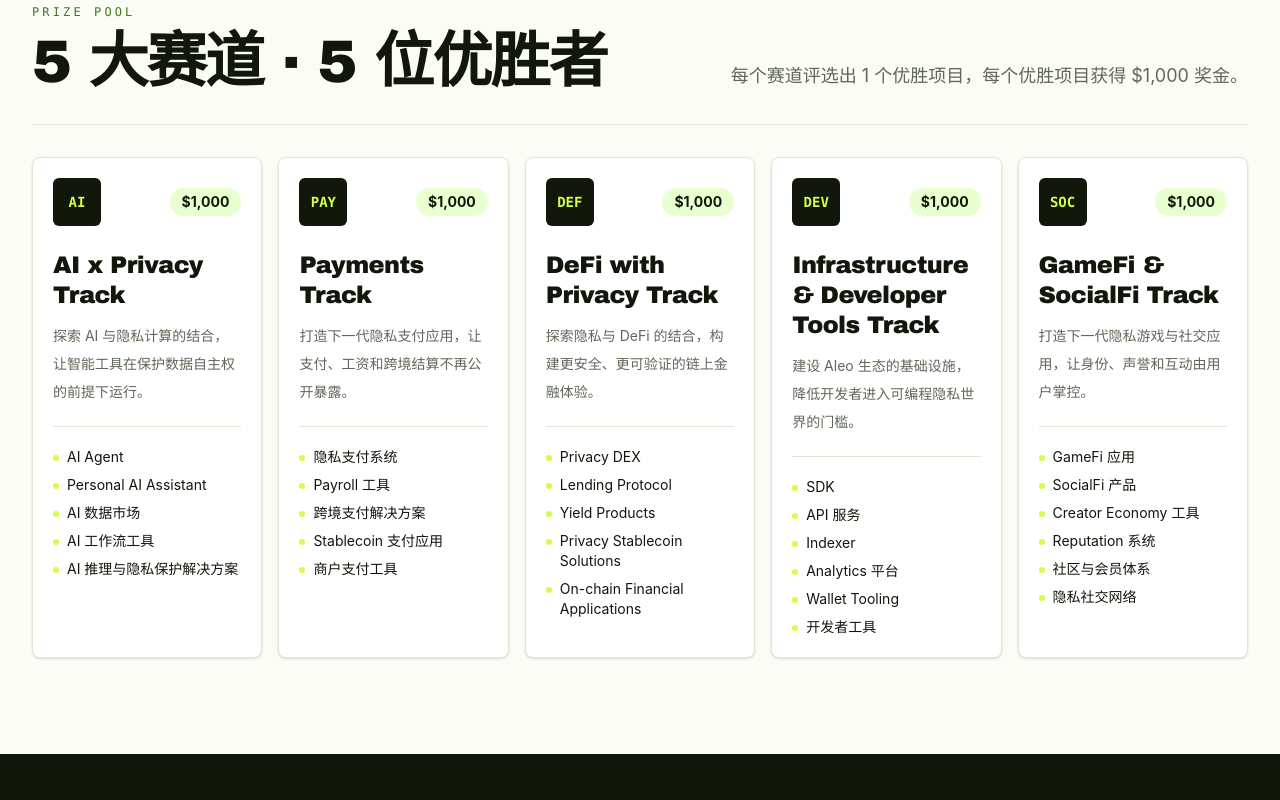
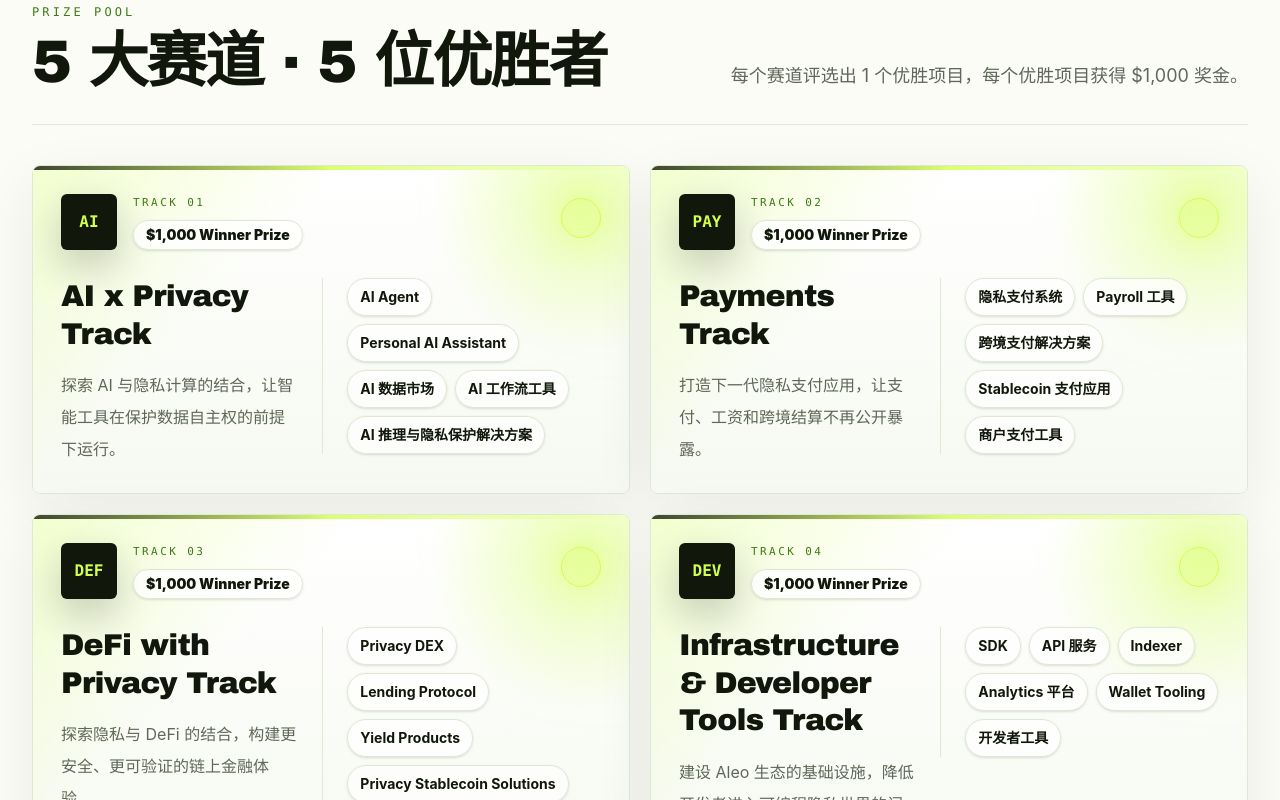
Before and after one commit to dajiangjunok/aleo-hackathon, a Next.js app: page / in a window 1280 px wide. Shown: the part 1720-2520 px from the top of the page. Built offline with nearby package versions, Linux system fonts and the light colour scheme.

Commit message:
style: prize pool

```diff
--- a/src/app/page.tsx
+++ b/src/app/page.tsx
@@ -367,34 +367,58 @@
             </p>
           </div>
 
-          <div className="mt-8 grid items-stretch gap-4 sm:grid-cols-2 lg:grid-cols-3 xl:grid-cols-5">
-            {tracks.map((track) => (
+          <div className="mt-10 grid items-stretch gap-5 lg:grid-cols-2">
+            {tracks.map((track, index) => (
               <article
                 key={track.title}
-                className="flex h-full flex-col rounded-[8px] border border-[var(--line)] bg-white p-5 shadow-sm transition duration-300 hover:-translate-y-1 hover:border-[var(--aleo-green)] hover:shadow-[0_22px_70px_rgba(17,23,11,0.1)]"
+                className={`group relative isolate flex h-full overflow-hidden rounded-[8px] border border-[var(--line)] bg-white/90 shadow-[0_18px_60px_rgba(17,23,11,0.07)] transition duration-300 hover:-translate-y-1 hover:border-[var(--aleo-green)] hover:shadow-[0_28px_90px_rgba(17,23,11,0.13)] ${
+                  index === tracks.length - 1 ? "lg:col-span-2" : ""
+                }`}
               >
-                <div className="flex items-center justify-between gap-3">
-                  <span className="grid size-12 place-items-center rounded-[6px] bg-[var(--ink)] font-mono text-sm font-bold text-[var(--aleo-green)]">
+                <div className="absolute inset-0 -z-10 bg-[linear-gradient(135deg,rgba(209,255,76,0.28),transparent_34%),radial-gradient(circle_at_92%_12%,rgba(209,255,76,0.34),transparent_24%),linear-gradient(180deg,#fff,rgba(241,246,233,0.64))]" />
+                <div className="absolute inset-x-0 top-0 h-1 bg-[linear-gradient(90deg,var(--ink),var(--aleo-green),transparent)] opacity-80" />
+                <div className="absolute right-0 top-0 -z-10 size-32 translate-x-10 -translate-y-10 rounded-full bg-[var(--aleo-green)]/30 blur-3xl transition duration-300 group-hover:bg-[var(--aleo-green)]/45" />
+
+                <div className="flex w-full flex-col p-6 sm:p-7">
+                  <div className="flex items-start justify-between gap-4">
+                    <div className="flex items-center gap-4">
+                      <span className="grid size-14 place-items-center rounded-[6px] bg-[var(--ink)] font-mono text-base font-black text-[var(--aleo-green)] shadow-[0_16px_40px_rgba(17,23,11,0.22)]">
                         {track.key}
                       </span>
-                  <span className="rounded-full bg-[var(--green-soft)] px-3 py-1 text-sm font-bold text-[var(--ink)]">
-                    $1,000
+                      <div>
+                        <p className="font-mono text-[11px] uppercase tracking-[0.22em] text-[var(--green-deep)]">
+                          Track {String(index + 1).padStart(2, "0")}
+                        </p>
+                        <span className="mt-2 inline-flex rounded-full border border-[var(--line)] bg-white/80 px-3 py-1 text-sm font-black text-[var(--ink)] shadow-sm">
+                          $1,000 Winner Prize
                         </span>
                       </div>
-                <h3 className="mt-6 font-display text-2xl font-black leading-tight tracking-tight sm:min-h-[3.75rem]">
+                    </div>
+                    <span className="mt-1 hidden h-10 w-10 shrink-0 rounded-full border border-[var(--aleo-green)] bg-[var(--aleo-green)]/25 shadow-[0_0_35px_rgba(209,255,76,0.45)] sm:block" />
+                  </div>
+
+                  <div className="mt-7 grid flex-1 gap-6 lg:grid-cols-[0.92fr_1.08fr] lg:items-start">
+                    <div>
+                      <h3 className="font-display text-3xl font-black leading-tight tracking-tight text-[var(--ink)]">
                         {track.title}
                       </h3>
-                <p className="mt-3 text-sm leading-7 text-[var(--muted)] sm:min-h-[5.25rem]">
+                      <p className="mt-4 text-base leading-8 text-[var(--muted)]">
                         {track.summary}
                       </p>
-                <ul className="mt-5 space-y-2 border-t border-[var(--line)] pt-5 text-sm text-[var(--ink)]">
+                    </div>
+
+                    <ul className="flex flex-wrap content-start gap-2 border-t border-[var(--line)] pt-5 text-sm text-[var(--ink)] lg:border-l lg:border-t-0 lg:pl-6 lg:pt-0">
                       {track.ideas.map((idea) => (
-                    <li key={idea} className="flex gap-2">
-                      <span className="mt-2 size-1.5 shrink-0 rounded-full bg-[var(--aleo-green)]" />
-                      <span>{idea}</span>
+                        <li
+                          key={idea}
+                          className="rounded-full border border-[var(--line)] bg-white/75 px-3 py-2 font-bold shadow-sm transition group-hover:border-[var(--aleo-green)]"
+                        >
+                          {idea}
                         </li>
                       ))}
                     </ul>
+                  </div>
+                </div>
               </article>
             ))}
           </div>
```
Lines whose indentation alone changed are shown as unchanged.
